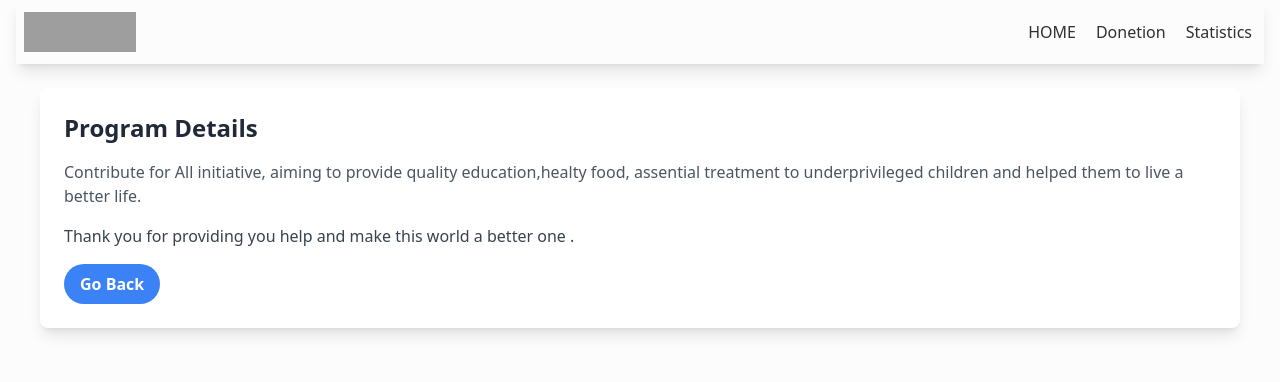
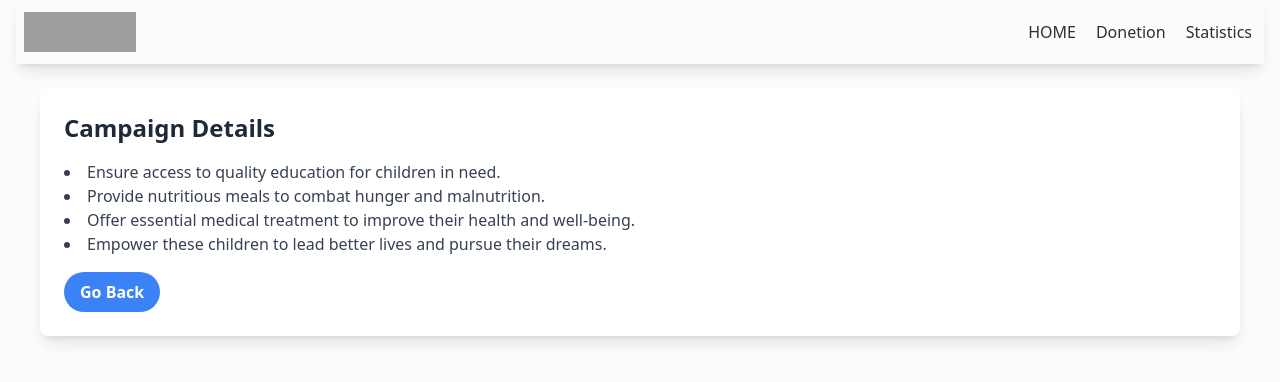
Before and after one commit to Pritom003/My-donation-, a React (Vite) app: page /donetiondetails in a window 1280 px wide. Shown: the top 382 px of the page. Built offline with nearby package versions, Linux system fonts and the light colour scheme; grey boxes are pictures that could not be loaded.

Commit message:
modified details

```diff
--- a/src/COMPONENTS/Hero/searchitem/SearchResult.jsx
+++ b/src/COMPONENTS/Hero/searchitem/SearchResult.jsx
@@ -10,20 +10,16 @@ import { Link } from "react-router-dom";
 
            <div className="bg-white rounded-lg shadow-lg p-6">
 
-               <h2 className="text-2xl font-semibold text-gray-800 mb-4">Program Details</h2>
+               <h2 className="text-2xl font-semibold text-gray-800 mb-4">Campaign Details </h2>
 
-               <p className="text-gray-600 mb-4">
-                   Contribute  for
-                    All initiative, aiming to provide
-                    quality education,healty food, assential
-                    treatment
-                     to underprivileged
-                     children and helped them to live a better life.
-               </p>
+               <ul className="list-disc list-inside text-gray-700 mb-4">
+                <li>Ensure access to quality education for children in need.</li>
+                <li>Provide nutritious meals to combat hunger and malnutrition.</li>
+                <li>Offer essential medical treatment to improve their health and well-being.</li>
+                <li>Empower these children to lead better lives and pursue their dreams.</li>
+            </ul>
 
-               <p className="text-gray-700 mb-4">
-                   Thank you for providing you help and make this world a better one .
-               </p>
+
 
                <Link to={'/'}><button   className="bg-blue-500 hover:bg-blue-600 text-white font-semibold py-2 px-4 rounded-full inline-block transition duration-300 ease-in-out">
                 Go Back
```
